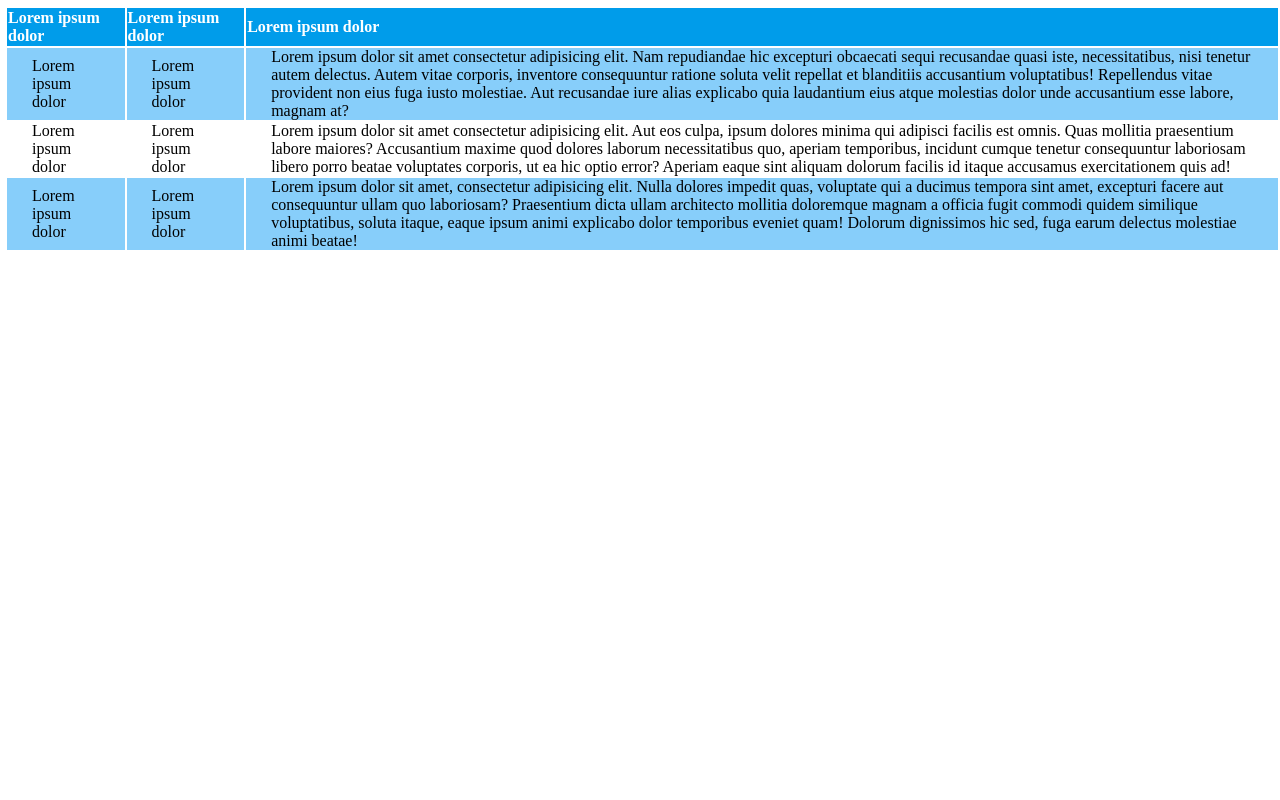
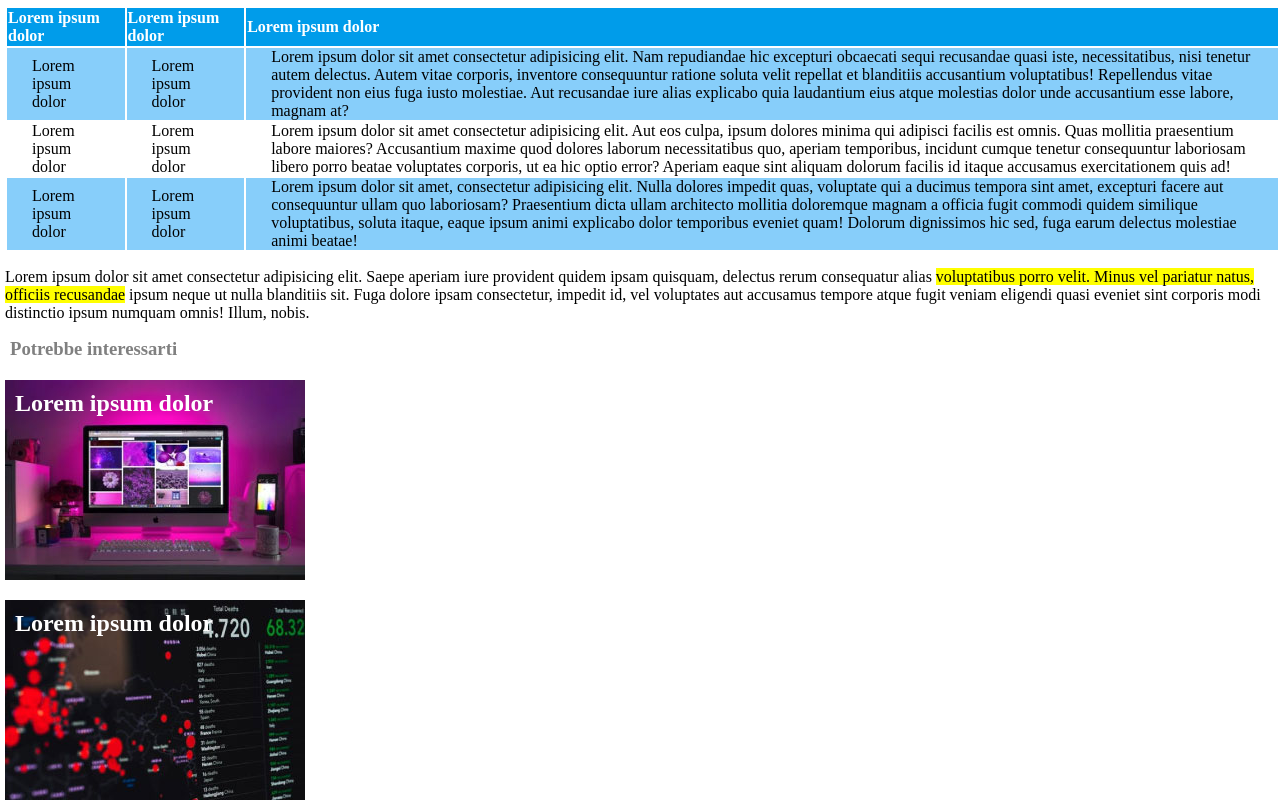
Before and after one commit to Simone-Domenici/html-css-booleaner, a plain HTML site: page index.html in a window 1280 px wide. Shown: the part 776-1576 px from the top of the page. Before the commit the page ends 1028 px from the top, so only its background shows below. Drawn offline with Linux system fonts and the light colour scheme.

Commit message:
ADD footer

```diff
--- a/css/app.css
+++ b/css/app.css
@@ -60,3 +60,21 @@ td {
 .first-row , .third-row {
     background-color: lightskyblue;
 }
+
+.monitor {
+    background-image: url('../img/monitor.jpg');
+}
+
+.graph {
+    background-image: url('../img/graph.jpg');
+}
+
+.graph , .monitor {
+    width: 300px;
+    height: 200px;
+    color: white;
+}
+
+.correlati {
+    padding: 10px;
+}
--- a/index.html
+++ b/index.html
@@ -63,6 +63,14 @@
                 </tr>
             </tbody>
           </table>
+          <!-- Testo chiusura main -->
+           <p>Lorem ipsum dolor sit amet consectetur adipisicing elit. Saepe aperiam iure provident quidem ipsam quisquam, delectus rerum consequatur alias <mark>voluptatibus porro velit. Minus vel pariatur natus, officiis recusandae</mark> ipsum neque ut nulla blanditiis sit. Fuga dolore ipsam consectetur, impedit id, vel voluptates aut accusamus tempore atque fugit veniam eligendi quasi eveniet sint corporis modi distinctio ipsum numquam omnis! Illum, nobis.</p>
     </main>
+    <footer>
+        <!-- Correlati -->
+         <h3 class="references">Potrebbe interessarti</h3>
+         <div class="monitor"><h2 class="correlati">Lorem ipsum dolor</h2></div>
+         <div class="graph"><h2 class="correlati">Lorem ipsum dolor</h2></div>
+    </footer>
 </body>
 </html>
```
